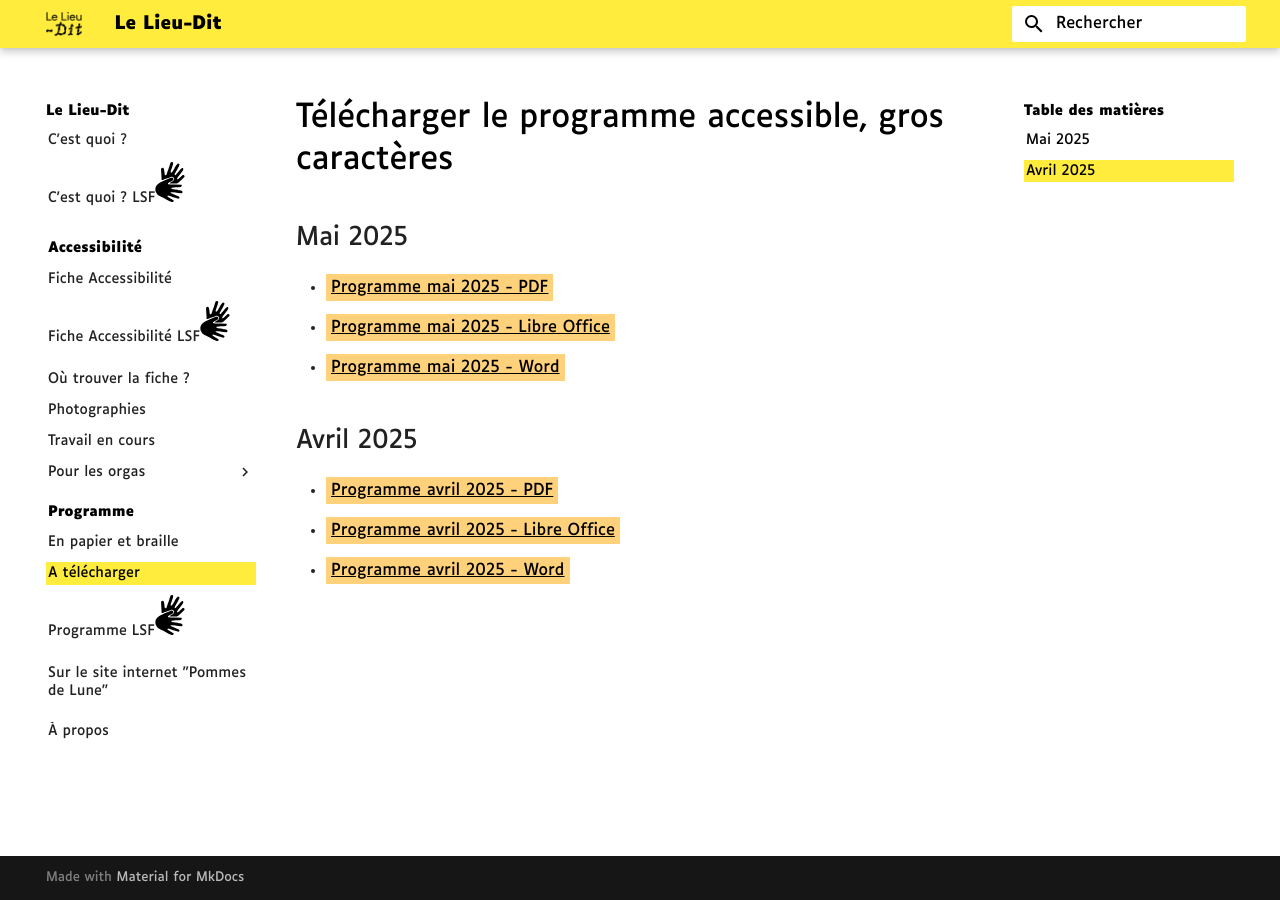
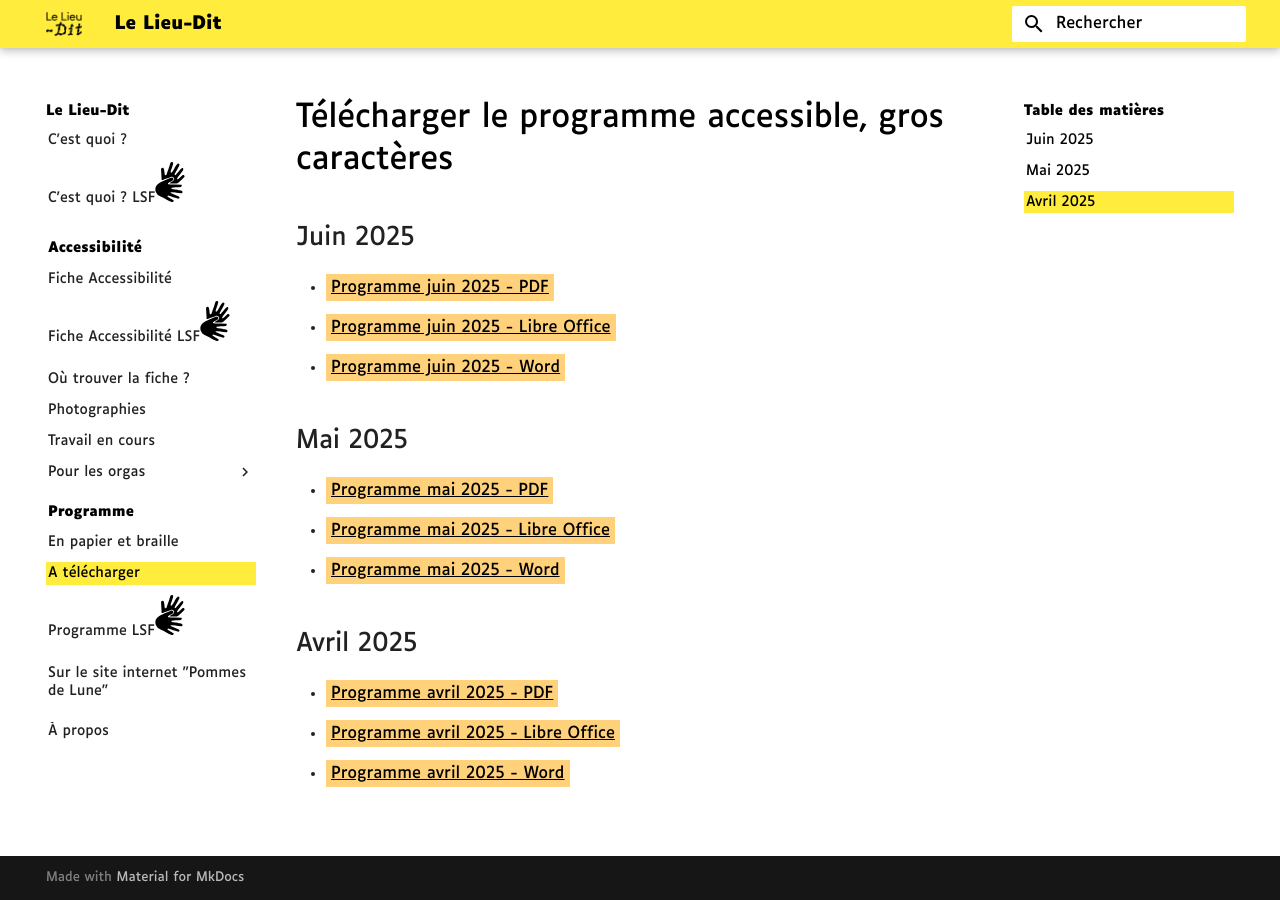
Before and after one commit to Lieu-Dit/web, an MkDocs documentation site: the page built from docs/prog.md, in a window 1280 px wide. Built offline with MkDocs 1.6.1 and Material for MkDocs 9.7.7, drawn with Linux system fonts in a browser that asks for light colours.

Commit message:
proramme juin gros caracteres

```diff
--- a/docs/prog.md
+++ b/docs/prog.md
@@ -1,4 +1,9 @@
 # Télécharger le programme accessible, gros caractères
+
+## Juin 2025
+- [Programme juin 2025 - PDF](programme/Programme%20Lieu-Dit%20juin%202025.pdf)
+- [Programme juin 2025 - Libre Office](programme/Programme%20Lieu-Dit%20juin%202025.odt)
+- [Programme juin 2025 - Word](programme/Programme%20Lieu-Dit%20juin%202025.docx)
 
 ## Mai 2025
 - [Programme mai 2025 - PDF](programme/Programme%20Lieu-Dit%20mai%202025.pdf)
```
Also changed, not shown: 3 other files.
